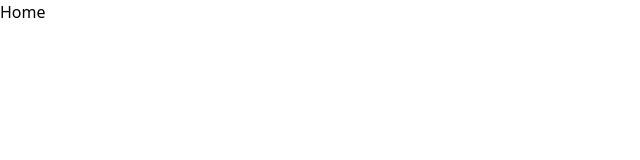
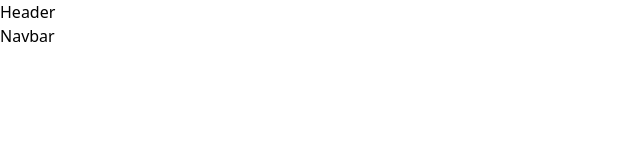
Before and after one commit to rjspyk5/Ajker-News, a React (Vite) app: page / in a window 1280 px wide. Shown: the top 160 px of the page, without its empty margins (0-640 px from the left). Built offline with nearby package versions, Linux system fonts and the light colour scheme; a web font is replaced by a local one.

Commit message:
added header,navbar,rightsidenav,leftsidenav component

```diff
--- a/src/layout/Root.jsx
+++ b/src/layout/Root.jsx
@@ -2,7 +2,7 @@ import { Outlet } from "react-router-dom";
 
 export const Root = () => {
   return (
-    <div className="max-w-6xl mx-auto">
+    <div className="max-w-6xl mx-auto font-poppins">
       <Outlet></Outlet>
     </div>
   );
--- a/src/pages/Home/Home.jsx
+++ b/src/pages/Home/Home.jsx
@@ -1,5 +1,12 @@
 import React from "react";
+import Header from "../Shared/Header";
+import { Navbar } from "./../Shared/Navbar";
 
 export const Home = () => {
-  return <div className="font-poppins font-bold">Home</div>;
+  return (
+    <div className="font-poppins font-bold">
+      <Header></Header>
+      <Navbar />
+    </div>
+  );
 };
--- /dev/null
+++ b/src/pages/Shared/Header.jsx
@@ -0,0 +1,7 @@
+import React from "react";
+
+const Header = () => {
+  return <div>Header</div>;
+};
+
+export default Header;
--- /dev/null
+++ b/src/pages/Shared/LeftSideNav.jsx
@@ -0,0 +1,5 @@
+import React from "react";
+
+export const LeftSideNav = () => {
+  return <div>LeftSideNav</div>;
+};
--- /dev/null
+++ b/src/pages/Shared/Navbar.jsx
@@ -0,0 +1,5 @@
+import React from "react";
+
+export const Navbar = () => {
+  return <div>Navbar</div>;
+};
--- /dev/null
+++ b/src/pages/Shared/RightSideNav.jsx
@@ -0,0 +1,5 @@
+import React from "react";
+
+export const RightSideNav = () => {
+  return <div>RightSideNav</div>;
+};
```
